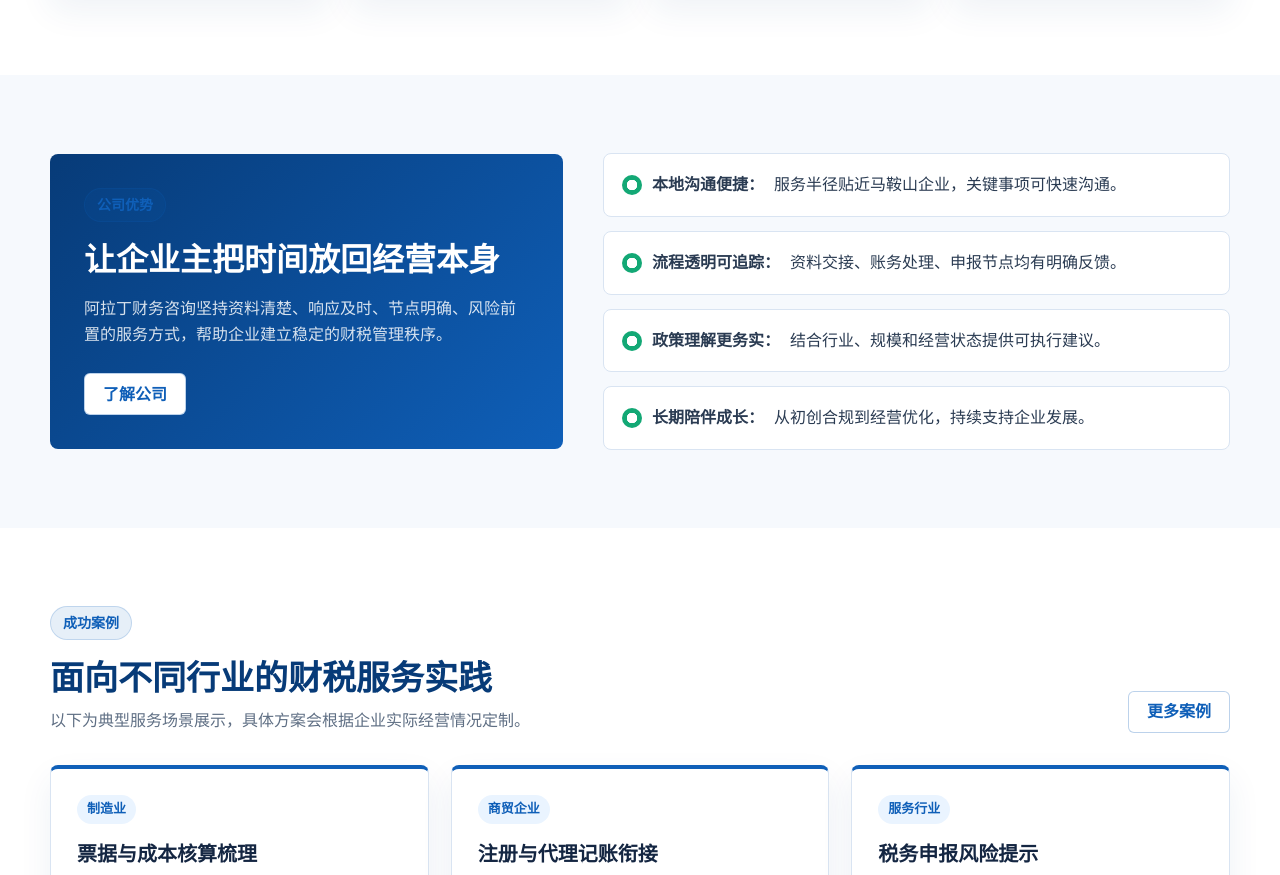
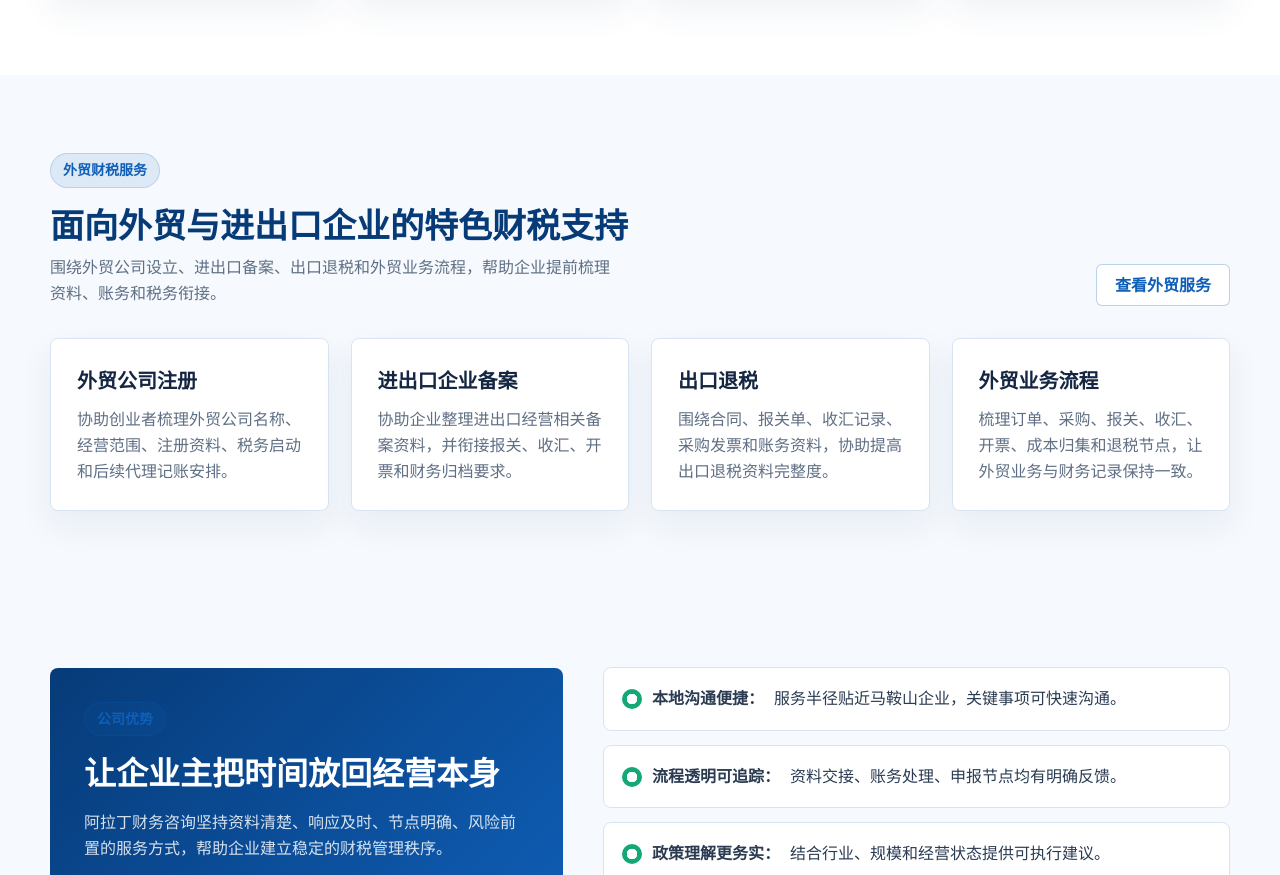
Before and after one commit to sunxiaoru680-hue/aladincw-website, a website: page index.html in a window 1280 px wide. Shown: the part 1473-2348 px from the top of the page. Drawn offline with Linux system fonts and the light colour scheme.

Commit message:
Add foreign trade finance service section

```diff
--- a/index.html
+++ b/index.html
@@ -3,9 +3,9 @@
 <head>
   <meta charset="utf-8">
   <meta name="viewport" content="width=device-width, initial-scale=1">
-  <title>马鞍山代理记账_财务咨询_工商注册 | 马鞍山阿拉丁财务咨询有限公司</title>
-  <meta name="description" content="马鞍山阿拉丁财务咨询有限公司专注代理记账、财务咨询、工商注册、税务筹划、企业合规服务，为马鞍山及周边企业提供专业财税解决方案。">
-  <meta name="keywords" content="马鞍山代理记账,马鞍山财务咨询,马鞍山工商注册,马鞍山税务筹划,阿拉丁财务咨询">
+  <title>马鞍山代理记账_财务咨询_工商注册_出口退税 | 马鞍山阿拉丁财务咨询有限公司</title>
+  <meta name="description" content="马鞍山阿拉丁财务咨询有限公司专注代理记账、财务咨询、工商注册、税务筹划、外贸公司注册、进出口备案、出口退税和企业合规服务。">
+  <meta name="keywords" content="马鞍山代理记账,马鞍山财务咨询,马鞍山工商注册,马鞍山出口退税,马鞍山外贸公司注册,马鞍山进出口备案,阿拉丁财务咨询">
   <meta name="baidu-site-verification" content="备案后补充百度站长验证码">
   <link rel="canonical" href="https://aladincw.cn/">
   <link rel="alternate" hreflang="zh-CN" href="https://aladincw.cn/">
@@ -57,6 +57,18 @@
           <article class="card"><div class="icon"><svg viewBox="0 0 24 24"><path d="M3 4h18v16H3z"/><path d="M7 9h10M7 13h6M7 17h8"/></svg></div><h3>审计服务</h3><p>对接审计需求，协助整理账务资料、往来明细和财务报表基础数据。</p></article>
           <article class="card"><div class="icon"><svg viewBox="0 0 24 24"><path d="M4 7h16M4 12h16M4 17h10"/><path d="M17 15l3 3-3 3"/></svg></div><h3>工商变更</h3><p>协助处理法人、股东、地址、经营范围、注册资本等工商变更事项。</p></article>
           <article class="card"><div class="icon"><svg viewBox="0 0 24 24"><path d="M5 4h14v16H5z"/><path d="M8 8h8M8 12h8M8 16h5"/></svg></div><h3>财税资讯</h3><p>持续提供企业常见财税问题、申报提醒、政策变化和经营合规提示。</p></article>
+        </div>
+      </div>
+    </section>
+
+    <section class="section alt">
+      <div class="container">
+        <div class="section-head"><div><span class="eyebrow">外贸财税服务</span><h2>面向外贸与进出口企业的特色财税支持</h2><p>围绕外贸公司设立、进出口备案、出口退税和外贸业务流程，帮助企业提前梳理资料、账务和税务衔接。</p></div><a class="btn secondary" href="maanshan-foreign-trade-bookkeeping.html">查看外贸服务</a></div>
+        <div class="grid cols-4">
+          <article class="card"><h3>外贸公司注册</h3><p>协助创业者梳理外贸公司名称、经营范围、注册资料、税务启动和后续代理记账安排。</p></article>
+          <article class="card"><h3>进出口企业备案</h3><p>协助企业整理进出口经营相关备案资料，并衔接报关、收汇、开票和财务归档要求。</p></article>
+          <article class="card"><h3><a href="maanshan-export-tax-refund.html">出口退税</a></h3><p>围绕合同、报关单、收汇记录、采购发票和账务资料，协助提高出口退税资料完整度。</p></article>
+          <article class="card"><h3>外贸业务流程</h3><p>梳理订单、采购、报关、收汇、开票、成本归集和退税节点，让外贸业务与财务记录保持一致。</p></article>
         </div>
       </div>
     </section>
```
Also changed, not shown: services.html (+6 -3 lines).
